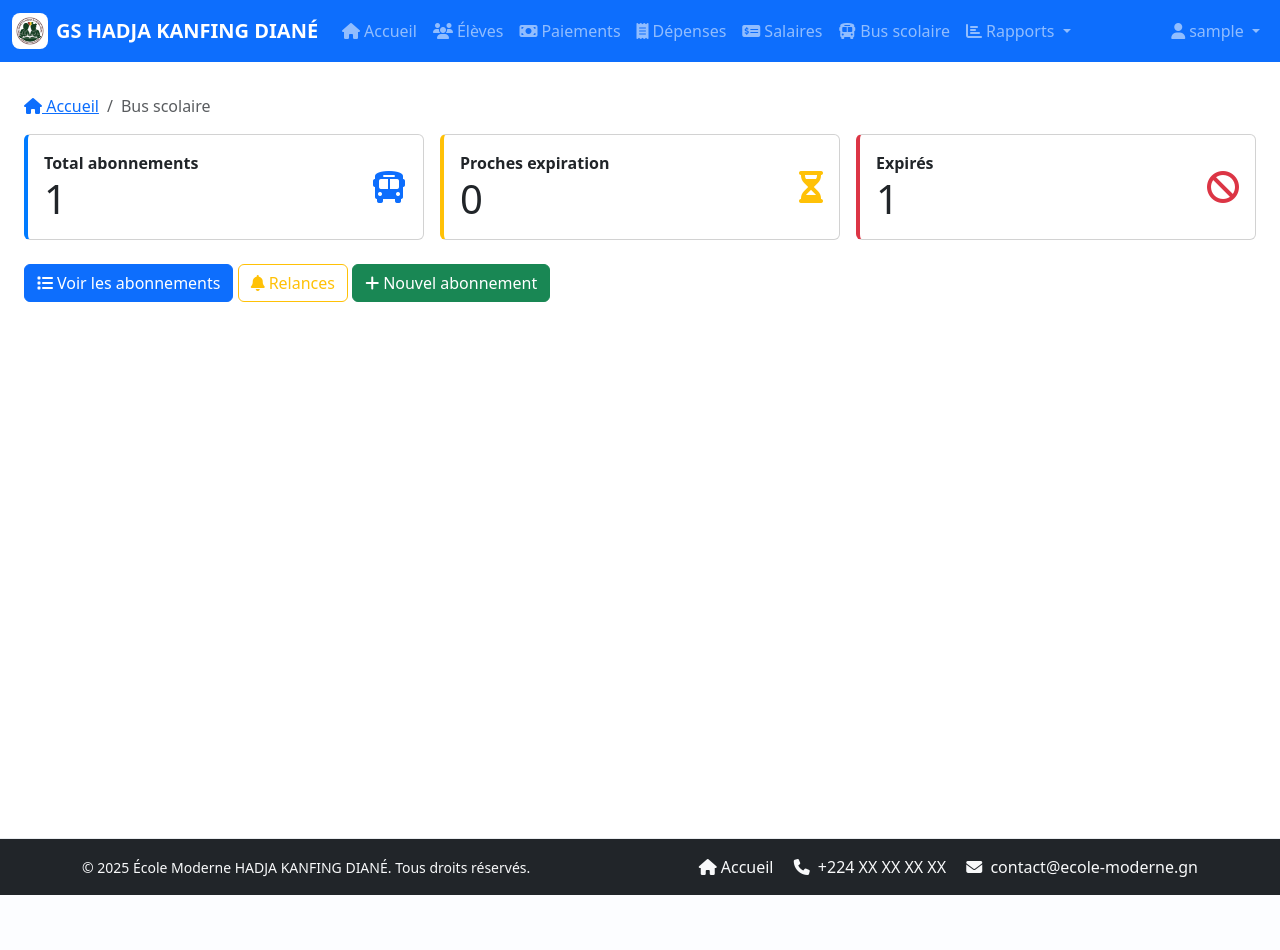
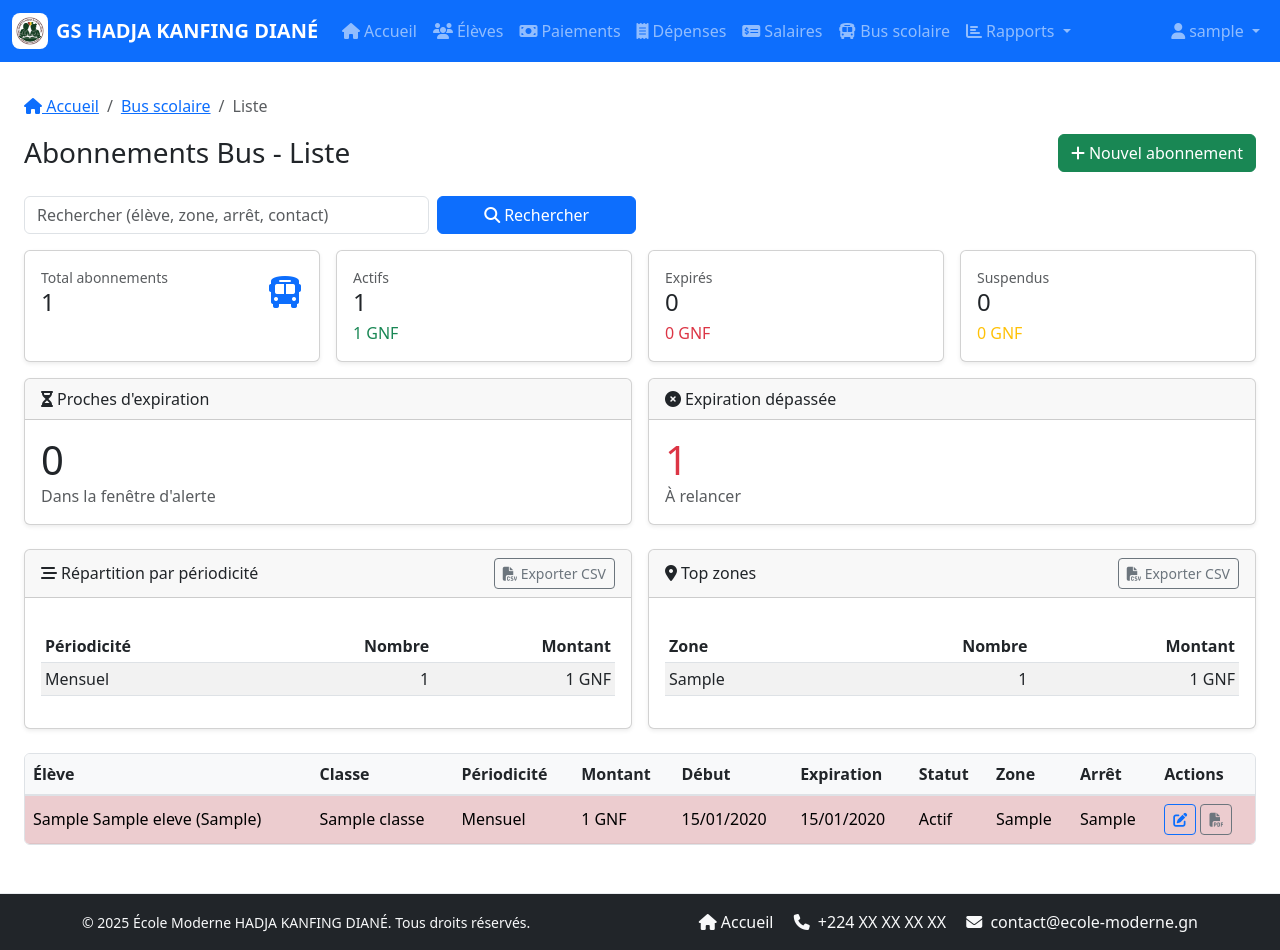
Before and after one commit to Faraleno2022/myschool, a Django app: page /bus/ in a window 1280 px wide. Before the commit the page ends 895 px from the top, so only its background shows below. Run offline with Django 5.2, Linux system fonts and the light colour scheme; a user stored in the database is signed in; tables that the repository leaves empty hold one stand-in row (values such as "Sample post").

```diff
--- a/bus/urls.py
+++ b/bus/urls.py
@@ -4,8 +4,10 @@ from . import views
 app_name = 'bus'
 
 urlpatterns = [
-    path('', views.tableau_bord, name='tableau_bord'),
+    # Show the list page at /bus/
+    path('', views.liste_abonnements, name='index'),
     path('liste/', views.liste_abonnements, name='liste'),
+    path('export/breakdown/<str:kind>.csv', views.export_abonnements_breakdown_csv, name='export_breakdown_csv'),
     path('nouveau/', views.abonnement_create, name='nouveau'),
     path('<int:abo_id>/modifier/', views.abonnement_edit, name='modifier'),
     path('relances/', views.relances, name='relances'),
--- a/bus/views.py
+++ b/bus/views.py
@@ -5,10 +5,12 @@ from django.views.decorators.vary import vary_on_cookie
 from django.contrib import messages
 from django.http import HttpResponse
 from django.http import JsonResponse
-from django.db.models import Q
+from django.db.models import Q, Sum, Count
 from django.utils import timezone
 from openpyxl import Workbook
 from openpyxl.utils import get_column_letter
+import io
+import csv
 
 from eleves.models import Eleve
 from .models import AbonnementBus
@@ -54,10 +56,70 @@ def liste_abonnements(request):
             Q(contact_parent__icontains=q)
         )
 
+    # Aggregates for dashboard
+    total_count = qs.count()
+    agg = qs.aggregate(
+        total_montant=Sum('montant'),
+        nb_actifs=Count('id', filter=Q(statut=AbonnementBus.Statut.ACTIF)),
+        nb_expires=Count('id', filter=Q(statut=AbonnementBus.Statut.EXPIRE)),
+        nb_suspendus=Count('id', filter=Q(statut=AbonnementBus.Statut.SUSPENDU)),
+        montant_actifs=Sum('montant', filter=Q(statut=AbonnementBus.Statut.ACTIF)),
+        montant_expires=Sum('montant', filter=Q(statut=AbonnementBus.Statut.EXPIRE)),
+        montant_suspendus=Sum('montant', filter=Q(statut=AbonnementBus.Statut.SUSPENDU)),
+    )
+
+    # Counts for expiration proximity using only necessary fields
+    today = timezone.localdate()
+    nb_expiration_proche = 0
+    nb_expiration_depassee = 0
+    for date_exp, alerte_jours in qs.values_list('date_expiration', 'alerte_avant_jours'):
+        if date_exp:
+            if date_exp < today:
+                nb_expiration_depassee += 1
+            else:
+                delta = (date_exp - today).days
+                if 0 <= delta <= (alerte_jours or 7):
+                    nb_expiration_proche += 1
+
+    # Breakdown by periodicite
+    choices_map = dict(AbonnementBus.Periodicite.choices)
+    periodicite_rows = []
+    for row in qs.values('periodicite').annotate(nb=Count('id'), montant=Sum('montant')):
+        code = row['periodicite']
+        periodicite_rows.append({
+            'code': code,
+            'label': choices_map.get(code, code or '-'),
+            'nb': row['nb'] or 0,
+            'montant': row['montant'] or 0,
+        })
+
+    # Top zones breakdown (limit 10)
+    zone_rows = []
+    for row in qs.values('zone').annotate(nb=Count('id'), montant=Sum('montant')).order_by('-nb')[:10]:
+        zone_rows.append({
+            'zone': row['zone'] or '-',
+            'nb': row['nb'] or 0,
+            'montant': row['montant'] or 0,
+        })
+
     context = {
         'titre_page': 'Abonnements Bus - Liste',
         'abonnements': qs.order_by('-updated_at')[:500],
         'q': q,
+        # Dashboard context
+        'total_count': total_count,
+        'total_montant': agg.get('total_montant') or 0,
+        'nb_actifs': agg.get('nb_actifs') or 0,
+        'nb_expires': agg.get('nb_expires') or 0,
+        'nb_suspendus': agg.get('nb_suspendus') or 0,
+        'nb_expiration_proche': nb_expiration_proche,
+        'nb_expiration_depassee': nb_expiration_depassee,
+        'montant_actifs': agg.get('montant_actifs') or 0,
+        'montant_expires': agg.get('montant_expires') or 0,
+        'montant_suspendus': agg.get('montant_suspendus') or 0,
+        # Breakdowns
+        'periodicite_rows': periodicite_rows,
+        'zone_rows': zone_rows,
     }
     return render(request, 'bus/liste.html', context)
 
@@ -288,3 +350,52 @@ def envoyer_relances_bus(request):
                 pass
 
     return JsonResponse({'success': True, 'message': f'{envoyes} message(s) envoyé(s)'})
+
+
+@login_required
+def export_abonnements_breakdown_csv(request, kind: str):
+    """Exporte au format CSV les répartitions par périodicité ou par zone.
+
+    kind: 'periodicite' ou 'zone'
+    Optionnellement respecte le filtre de recherche ?q= comme la liste.
+    """
+    kind = (kind or '').lower()
+    if kind not in ('periodicite', 'zone'):
+        return HttpResponse('Type invalide', status=400)
+
+    qs = AbonnementBus.objects.select_related('eleve', 'eleve__classe', 'eleve__classe__ecole')
+    if not user_is_admin(request.user):
+        qs = filter_by_user_school(qs, request.user, 'eleve__classe__ecole')
+
+    q = (request.GET.get('q') or '').strip()
+    if q:
+        qs = qs.filter(
+            Q(eleve__nom__icontains=q) |
+            Q(eleve__prenom__icontains=q) |
+            Q(eleve__matricule__icontains=q) |
+            Q(zone__icontains=q) |
+            Q(point_arret__icontains=q) |
+            Q(contact_parent__icontains=q)
+        )
+
+    buffer = io.StringIO()
+    writer = csv.writer(buffer)
+
+    if kind == 'periodicite':
+        writer.writerow(['Périodicité', 'Nombre', 'Montant (GNF)'])
+        label_map = dict(AbonnementBus.Periodicite.choices)
+        for row in qs.values('periodicite').annotate(nb=Count('id'), montant=Sum('montant')).order_by('periodicite'):
+            code = row['periodicite']
+            label = label_map.get(code, code or '-')
+            writer.writerow([label, row['nb'] or 0, int(row['montant'] or 0)])
+        filename = 'repartition_periodicite.csv'
+    else:
+        writer.writerow(['Zone', 'Nombre', 'Montant (GNF)'])
+        for row in qs.values('zone').annotate(nb=Count('id'), montant=Sum('montant')).order_by('-nb'):
+            writer.writerow([row['zone'] or '-', row['nb'] or 0, int(row['montant'] or 0)])
+        filename = 'repartition_zones.csv'
+
+    content = buffer.getvalue().encode('utf-8-sig')
+    resp = HttpResponse(content, content_type='text/csv; charset=utf-8')
+    resp['Content-Disposition'] = f'attachment; filename="{filename}"'
+    return resp
--- a/templates/base.html
+++ b/templates/base.html
@@ -136,7 +136,7 @@
                         </a>
                     </li>
                     <li class="nav-item">
-                        <a class="nav-link" href="{% url 'bus:tableau_bord' %}">
+                        <a class="nav-link" href="{% url 'bus:index' %}">
                             <i class="fas fa-bus me-1"></i>Bus scolaire
                         </a>
                     </li>
--- a/templates/bus/form.html
+++ b/templates/bus/form.html
@@ -3,7 +3,7 @@
 {% load humanize %}
 {% block title %}Bus scolaire - Formulaire{% endblock %}
 {% block breadcrumb_items %}
-<li class="breadcrumb-item"><a href="{% url 'bus:tableau_bord' %}">Bus scolaire</a></li>
+<li class="breadcrumb-item"><a href="{% url 'bus:index' %}">Bus scolaire</a></li>
 <li class="breadcrumb-item"><a href="{% url 'bus:liste' %}">Liste</a></li>
 <li class="breadcrumb-item active" aria-current="page">Formulaire</li>
 {% endblock %}
--- a/templates/bus/liste.html
+++ b/templates/bus/liste.html
@@ -2,7 +2,7 @@
 {% load humanize %}
 {% block title %}Bus scolaire - Abonnements{% endblock %}
 {% block breadcrumb_items %}
-<li class="breadcrumb-item"><a href="{% url 'bus:tableau_bord' %}">Bus scolaire</a></li>
+<li class="breadcrumb-item"><a href="{% url 'bus:index' %}">Bus scolaire</a></li>
 <li class="breadcrumb-item active" aria-current="page">Liste</li>
 {% endblock %}
 {% block page_actions %}
@@ -17,6 +17,128 @@
     <button class="btn btn-primary w-100" type="submit"><i class="fas fa-search me-1"></i>Rechercher</button>
   </div>
 </form>
+
+<!-- Cartes de synthèse -->
+<div class="row g-3 mb-3">
+  <div class="col-md-3">
+    <div class="card shadow-sm h-100">
+      <div class="card-body">
+        <div class="d-flex justify-content-between align-items-center">
+          <div>
+            <div class="text-muted small">Total abonnements</div>
+            <div class="h4 mb-0">{{ total_count|intcomma }}</div>
+          </div>
+          <i class="fas fa-bus fa-2x text-primary"></i>
+        </div>
+      </div>
+    </div>
+  </div>
+  <div class="col-md-3">
+    <div class="card shadow-sm h-100">
+      <div class="card-body">
+        <div class="text-muted small">Actifs</div>
+        <div class="h4 mb-1">{{ nb_actifs|intcomma }}</div>
+        <div class="text-success">{{ montant_actifs|default:0|intcomma }} GNF</div>
+      </div>
+    </div>
+  </div>
+  <div class="col-md-3">
+    <div class="card shadow-sm h-100">
+      <div class="card-body">
+        <div class="text-muted small">Expirés</div>
+        <div class="h4 mb-1">{{ nb_expires|intcomma }}</div>
+        <div class="text-danger">{{ montant_expires|default:0|intcomma }} GNF</div>
+      </div>
+    </div>
+  </div>
+  <div class="col-md-3">
+    <div class="card shadow-sm h-100">
+      <div class="card-body">
+        <div class="text-muted small">Suspendus</div>
+        <div class="h4 mb-1">{{ nb_suspendus|intcomma }}</div>
+        <div class="text-warning">{{ montant_suspendus|default:0|intcomma }} GNF</div>
+      </div>
+    </div>
+  </div>
+</div>
+
+<!-- Expiration: proches et dépassées -->
+<div class="row g-3 mb-4">
+  <div class="col-md-6">
+    <div class="card shadow-sm h-100">
+      <div class="card-header py-2"><i class="fas fa-hourglass-half me-1"></i>Proches d'expiration</div>
+      <div class="card-body">
+        <div class="display-6">{{ nb_expiration_proche|intcomma }}</div>
+        <div class="text-muted">Dans la fenêtre d'alerte</div>
+      </div>
+    </div>
+  </div>
+  <div class="col-md-6">
+    <div class="card shadow-sm h-100">
+      <div class="card-header py-2"><i class="fas fa-times-circle me-1"></i>Expiration dépassée</div>
+      <div class="card-body">
+        <div class="display-6 text-danger">{{ nb_expiration_depassee|intcomma }}</div>
+        <div class="text-muted">À relancer</div>
+      </div>
+    </div>
+  </div>
+</div>
+
+<!-- Répartitions -->
+<div class="row g-3 mb-4">
+  <div class="col-lg-6">
+    <div class="card shadow-sm h-100">
+      <div class="card-header d-flex justify-content-between align-items-center py-2">
+        <span><i class="fas fa-stream me-1"></i>Répartition par périodicité</span>
+        <a class="btn btn-sm btn-outline-secondary" href="{% url 'bus:export_breakdown_csv' 'periodicite' %}?q={{ q|urlencode }}"><i class="fas fa-file-csv me-1"></i>Exporter CSV</a>
+      </div>
+      <div class="card-body">
+        <div class="table-responsive mt-3">
+          <table class="table table-sm table-striped">
+            <thead><tr><th>Périodicité</th><th class="text-end">Nombre</th><th class="text-end">Montant</th></tr></thead>
+            <tbody>
+              {% for r in periodicite_rows %}
+              <tr>
+                <td>{{ r.label }}</td>
+                <td class="text-end">{{ r.nb|intcomma }}</td>
+                <td class="text-end">{{ r.montant|intcomma }} GNF</td>
+              </tr>
+              {% empty %}
+              <tr><td colspan="3" class="text-center text-muted">Aucune donnée</td></tr>
+              {% endfor %}
+            </tbody>
+          </table>
+        </div>
+      </div>
+    </div>
+  </div>
+  <div class="col-lg-6">
+    <div class="card shadow-sm h-100">
+      <div class="card-header d-flex justify-content-between align-items-center py-2">
+        <span><i class="fas fa-map-marker-alt me-1"></i>Top zones</span>
+        <a class="btn btn-sm btn-outline-secondary" href="{% url 'bus:export_breakdown_csv' 'zone' %}?q={{ q|urlencode }}"><i class="fas fa-file-csv me-1"></i>Exporter CSV</a>
+      </div>
+      <div class="card-body">
+        <div class="table-responsive mt-3">
+          <table class="table table-sm table-striped">
+            <thead><tr><th>Zone</th><th class="text-end">Nombre</th><th class="text-end">Montant</th></tr></thead>
+            <tbody>
+              {% for r in zone_rows %}
+              <tr>
+                <td>{{ r.zone }}</td>
+                <td class="text-end">{{ r.nb|intcomma }}</td>
+                <td class="text-end">{{ r.montant|intcomma }} GNF</td>
+              </tr>
+              {% empty %}
+              <tr><td colspan="3" class="text-center text-muted">Aucune donnée</td></tr>
+              {% endfor %}
+            </tbody>
+          </table>
+        </div>
+      </div>
+    </div>
+  </div>
+</div>
 
 <div class="table-container-scrollable">
 <table class="table table-striped table-hover align-middle">
@@ -58,3 +180,5 @@
 </table>
 </div>
 {% endblock %}
+
+{% block extra_js %}{% endblock %}
--- a/templates/bus/relances.html
+++ b/templates/bus/relances.html
@@ -2,7 +2,7 @@
 {% load humanize %}
 {% block title %}Bus scolaire - Relances{% endblock %}
 {% block breadcrumb_items %}
-<li class="breadcrumb-item"><a href="{% url 'bus:tableau_bord' %}">Bus scolaire</a></li>
+<li class="breadcrumb-item"><a href="{% url 'bus:index' %}">Bus scolaire</a></li>
 <li class="breadcrumb-item active" aria-current="page">Relances</li>
 {% endblock %}
 {% block page_actions %}
```
Also changed, not shown: paiements/views.py (+26 -14 lines).
